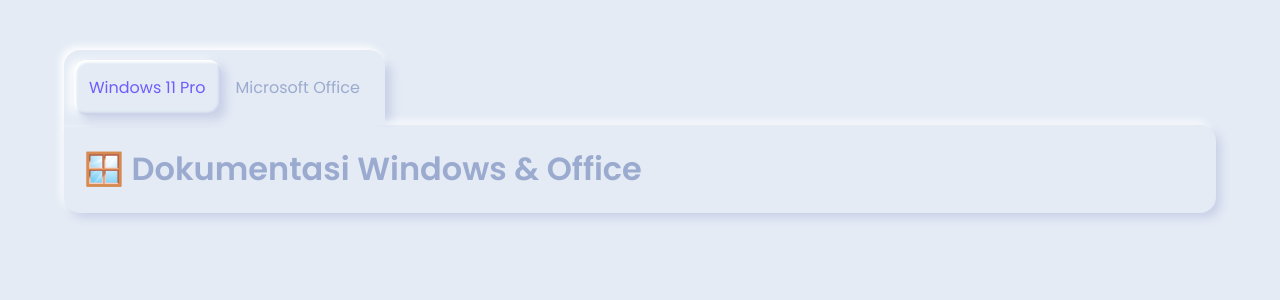
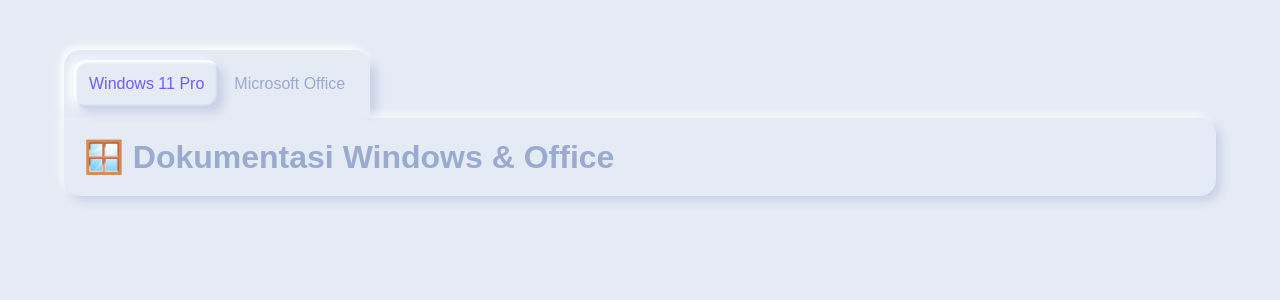
Before and after one commit to hndrapratamaa/Activate-Windows-11-Pro-for-free, a Jekyll site: the page built from README.md, in a window 1280 px wide. Shown: the top 300 px of the page. Built offline with Jekyll 4.4.1, drawn with Linux system fonts in a browser that asks for light colours; our own code applies the rules of GitHub Pages for plain Markdown files.

Commit message:
default.html

```diff
--- a/_layouts/default.html
+++ b/_layouts/default.html
@@ -1,27 +1,24 @@
 <!DOCTYPE html>
-<html lang="en">
+<html>
 <head>
-    <meta charset="UTF-8">
-    <meta name="viewport" content="width=device-width, initial-scale=1.0">
-    <title>{{ page.title | default: site.title }}</title>
-    <link href="https://fonts.googleapis.com/css2?family=Poppins:wght@400;500;600&display=swap" rel="stylesheet">
-    <!-- Contoh path yang benar -->
-    <link href="/assets/css/neumorphic.css" rel="stylesheet">
-    <script src="/assets/js/neumorphic-tabs.js"></script>
+    <meta charset="utf-8">
+    <title>{{ page.title }}</title>
+    <link rel="stylesheet" href="{{ "/assets/css/neumorphic.css" | relative_url }}">
 </head>
 <body>
     <div class="tabs">
         <nav class="tabs--nav">
-            <span class="active">Windows 11 Pro</span>
-            <span>Microsoft Office</span>
+            <span data-tab="0" class="active">Windows 11 Pro</span>
+            <span data-tab="1">Microsoft Office</span>
         </nav>
 
         <div class="tabs--content">
+            <!-- Konten akan diisi otomatis -->
             {{ content }}
         </div>
     </div>
 
     <script src="https://code.jquery.com/jquery-3.6.0.min.js"></script>
-    <script src="{{ page.custom_js | default: layout.custom_js }}"></script>
+    <script src="{{ "/assets/js/neumorphic-tabs.js" | relative_url }}"></script>
 </body>
 </html>
```
